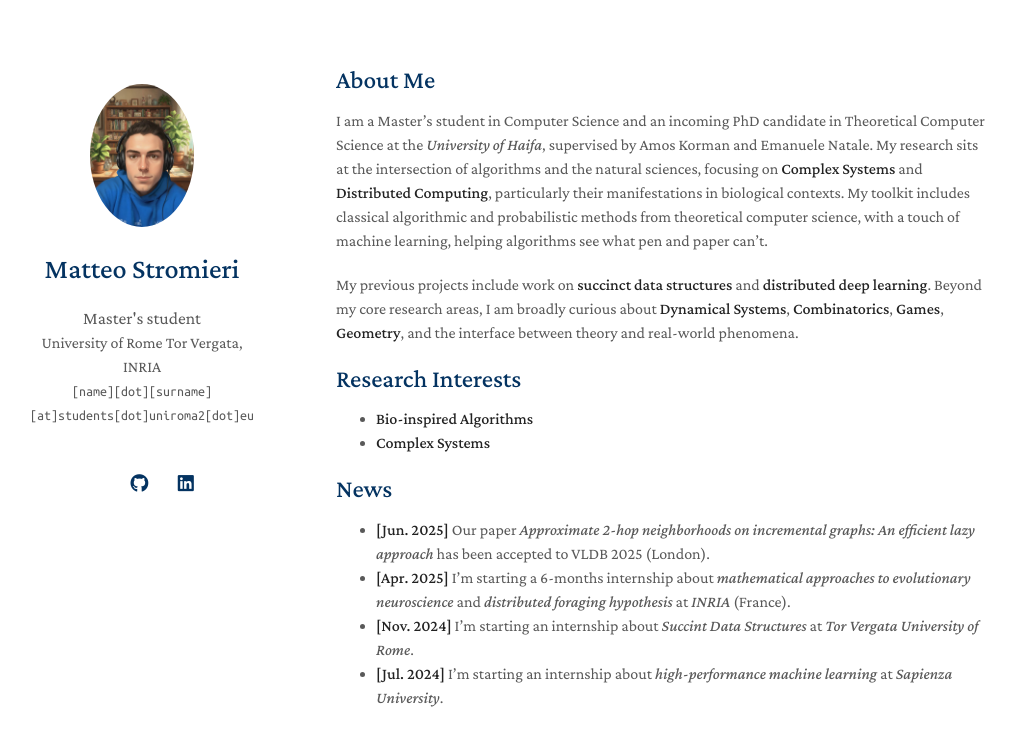
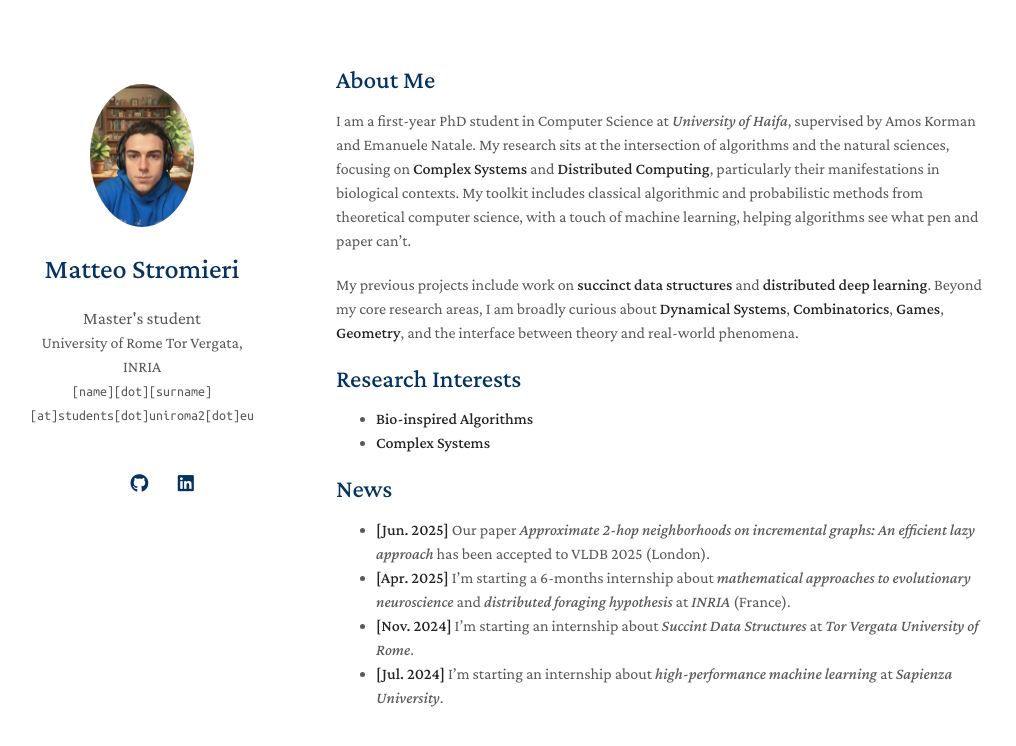
Before and after one commit to MatteoStromieri/matteostromieri.github.io, a Jekyll site: the page built from index.md, in a window 1280 px wide. Shown: the top 746 px of the page, without its empty margins (134-1150 px from the left). Built offline with Jekyll 4.4.1, drawn with Linux system fonts in a browser that asks for light colours; a style sheet for code colours, icons or effects is not loaded; our own code applies the rules of GitHub Pages for plain Markdown files.

Commit message:
Revise introduction for PhD candidacy update
Updated the introduction to reflect current academic status.

```diff
--- a/index.md
+++ b/index.md
@@ -3,7 +3,7 @@ layout: homepage
 ---
 
 ## About Me
-I am a Master's student in Computer Science and an incoming PhD candidate in Theoretical Computer Science at the *University of Haifa*, supervised by Amos Korman and Emanuele Natale. My research sits at the intersection of algorithms and the natural sciences, focusing on **Complex Systems** and **Distributed Computing**, particularly their manifestations in biological contexts. My toolkit includes classical algorithmic and probabilistic methods from theoretical computer science, with a touch of machine learning, helping algorithms see what pen and paper can’t.
+I am a first-year PhD student in Computer Science at *University of Haifa*, supervised by Amos Korman and Emanuele Natale. My research sits at the intersection of algorithms and the natural sciences, focusing on **Complex Systems** and **Distributed Computing**, particularly their manifestations in biological contexts. My toolkit includes classical algorithmic and probabilistic methods from theoretical computer science, with a touch of machine learning, helping algorithms see what pen and paper can’t.
 
 My previous projects include work on **succinct data structures** and **distributed deep learning**. Beyond my core research areas, I am broadly curious about **Dynamical Systems**, **Combinatorics**, **Games**, **Geometry**, and the interface between theory and real-world phenomena.
 
```
